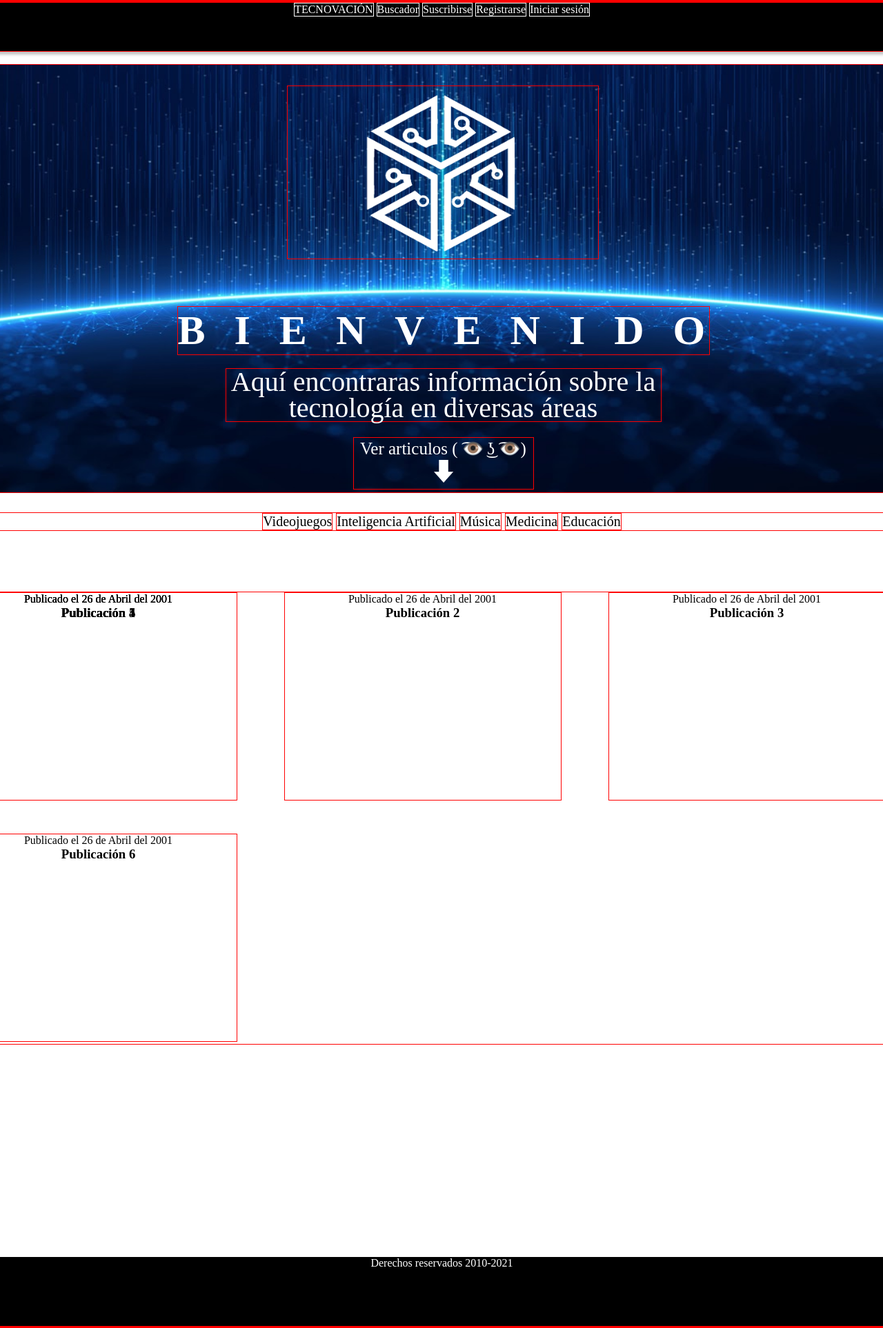
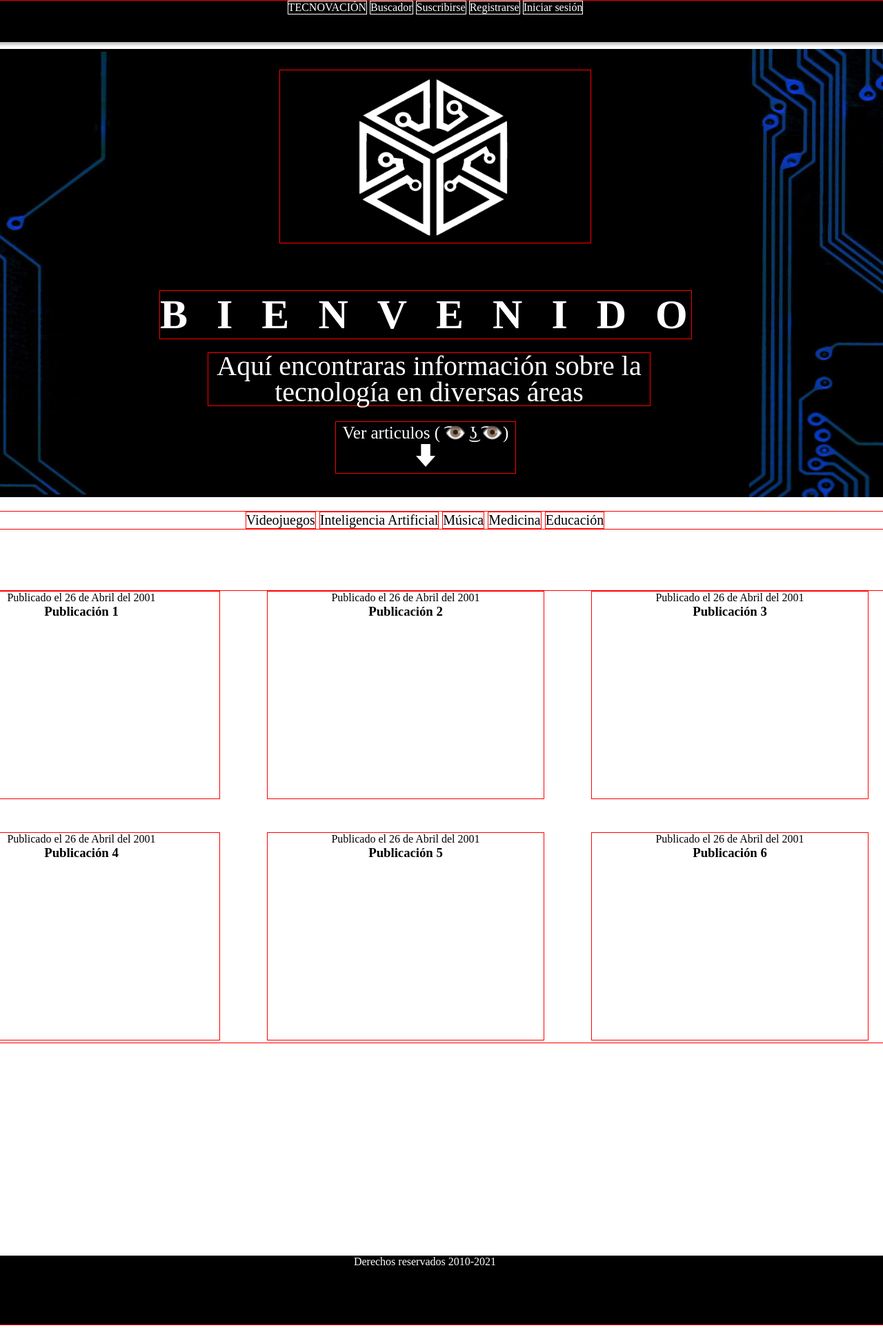
Before and after one commit to Ariduu/Tecnovacion.github.io, a PHP site: page / in a window 1280 px wide; the page is wider, and only the part inside the window is pictured. Shown: that part at 69% size. Run offline with PHP 8.4, Linux system fonts and the light colour scheme.

Commit message:
Nuevo fondo

```diff
--- a/barraInicial.css
+++ b/barraInicial.css
@@ -3,10 +3,10 @@
     padding: 0;
 }
 
-.barraInicial{border: 1px solid red;
+.barraInicial{
     text-align: center;
-    height: 70px;
-    top: 10px;
+
+    height: 60px;
     background-color: black;
     color: white;
     box-shadow: 0px 4px 4px rgba(0, 0, 0, 0.25);
--- a/estilos.css
+++ b/estilos.css
@@ -3,25 +3,23 @@
     padding: 0;
 }
 
-.todo{border: 1px solid red;
+.cuerpo{border: 1px solid red;
     position: absolute;
-    width: 1500px;
+    width: 1530px;
     height: 1920px;
-    left: calc(50% - 1400px/2 - 52.5px);
+    left: calc(50% - 1550px/2);
     display: block;
-    border: 3px solid red;
-    color: black;
     text-align: center;
 }
 
-.inicio{border: 1px solid red;
+.inicio{
     position: absolute;
-    width: 1500px;
-    height: 620px;
-    top: 90px;
+    width: 1530px;
+    height: 650px;
+    top: 70px;
     color: white;
-    background: url(Imagenes/Fondo1.jpeg);
-    background-size: 1500px 620px;
+    background: url(Imagenes/FondoAnimado1.gif);
+    background-size: 1530px 650px;
     background-repeat: no-repeat;
 }
 
@@ -47,7 +45,7 @@
 .informacion{border: 1px solid red;
     position: absolute;
     margin-top: 30px;
-    width: 630px;
+    width: 640px;
     left: calc(1500px/2 - 630px/2);
     top: 410px;
     font-size: 40px;
@@ -110,18 +108,20 @@ section{border: 1px solid red;
     width: 400px;
     height: 300px;
     left: 50px;
+    top: 350px;
 }
 .articulo5{border: 1px solid red;
     position: absolute;
     width: 400px;
     height: 300px;
-    left: 50px;
+    left: 520px;
+    top: 350px;
 }
 .articulo6{border: 1px solid red;
     position: absolute;
     width: 400px;
     height: 300px;
-    left: 50px;
+    left: 990px;
     top: 350px;
 }
 
--- a/index.html
+++ b/index.html
@@ -10,8 +10,7 @@
         <link rel="stylesheet" href="barraInicial.css">
     </head>
 
-    <body>
-        <div class="todo">
+    <body class="cuerpo">
         <header class="barraInicial">
             <nav>
                 <ul>
@@ -91,6 +90,7 @@
                     <h1>Publicación 6</h1>
                 </article>
             </section>
+            <div></div>
         </div>
 
         <div class="pieDePagina">
@@ -98,6 +98,5 @@
                 Derechos reservados 2010-2021
             </footer>
         </div>
-        </div>
     </body>
 </html>
```
Also changed, not shown: Imagenes/FondoAnimado1.gif (added), Imagenes/FondoAnimado2.gif (added). Lines whose indentation alone changed are shown as unchanged.
